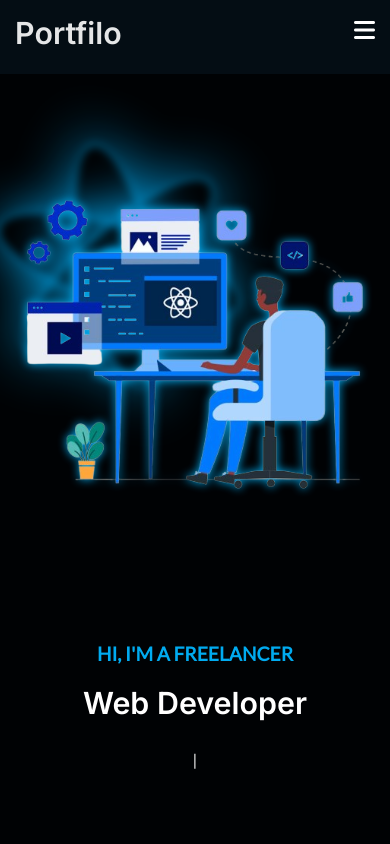
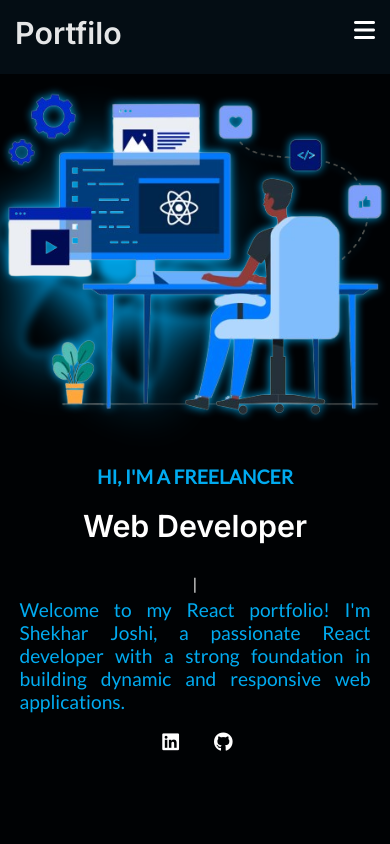
Before and after one commit to Shekharjoshi7/portfolio, a React (Create React App) app: page / in a window 390 px wide. Shown: the top 844 px of the page. Built offline with nearby package versions, Linux system fonts and the light colour scheme.

Commit message:
profile responsive

```diff
--- a/src/components/home.css
+++ b/src/components/home.css
@@ -116,14 +116,14 @@
     }
     .Profile{
         width: 100%;
-        height: 80%;
+        height: 30vh;
     }
     .profile-photo{
-        height: 80%;
+        height: 100%;
         width: 100%;
     }
     .profile-photo img{
-        height: 45vh;
+        height: 50vh;
         width: auto;
 
     }
```
